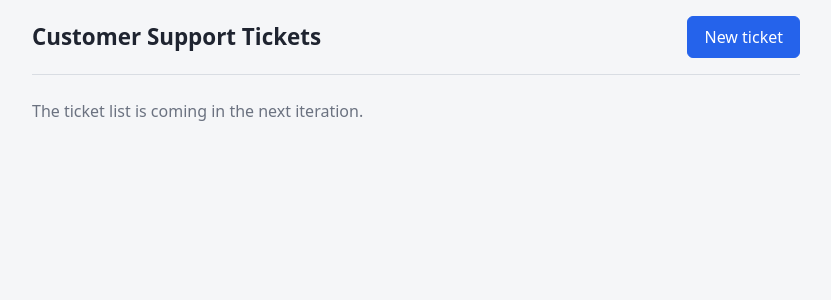
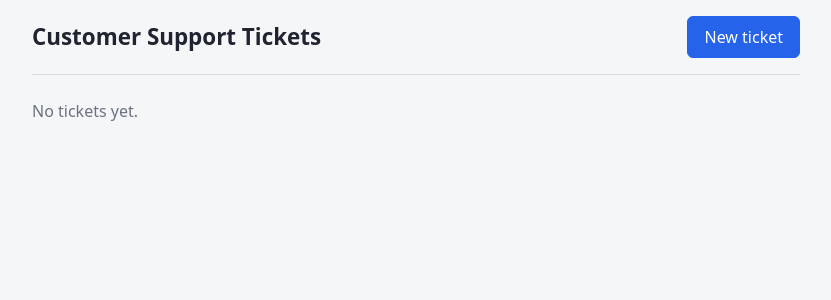
Before and after one commit to shriya678/Customer-support-ticket-app, a React (Vite) app: page / in a window 1280 px wide. Shown: the top 300 px of the page, without its empty margins (224-1055 px from the left). Built offline with nearby package versions, Linux system fonts and the light colour scheme.

Commit message:
fix: show saved tickets on home after refresh

```diff
--- a/src/App.tsx
+++ b/src/App.tsx
@@ -1,16 +1,18 @@
 import { useState } from 'react'
 import TicketForm from './components/TicketForm'
-import { createTicket } from './services/ticketService'
+import { createTicket, getTickets } from './services/ticketService'
 import type { NewTicketInput, Ticket } from './types/ticket'
 
 type View = 'home' | 'create'
 
 function App() {
   const [view, setView] = useState<View>('home')
+  const [tickets, setTickets] = useState<Ticket[]>(getTickets)
   const [createdTicket, setCreatedTicket] = useState<Ticket | null>(null)
 
   function handleCreate(input: NewTicketInput) {
     const ticket = createTicket(input)
+    setTickets(getTickets())
     setCreatedTicket(ticket)
     setView('home')
   }
@@ -41,8 +43,18 @@ function App() {
                 Ticket created: <strong>{createdTicket.title}</strong>
               </p>
             )}
-            {/* Replaced by the ticket list in Iteration 3. */}
-            <p className="muted">The ticket list is coming in the next iteration.</p>
+            {/* Minimal read-back of saved tickets; replaced by the full list in Iteration 3. */}
+            {tickets.length === 0 ? (
+              <p className="muted">No tickets yet.</p>
+            ) : (
+              <ul className="simple-list">
+                {tickets.map((ticket) => (
+                  <li key={ticket.id}>
+                    <strong>{ticket.title}</strong> — {ticket.customerName}, order {ticket.orderNumber}
+                  </li>
+                ))}
+              </ul>
+            )}
           </>
         )}
       </main>
--- a/src/index.css
+++ b/src/index.css
@@ -47,6 +47,10 @@ body {
 
 .muted {
   color: var(--color-muted);
+}
+
+.simple-list {
+  padding-left: 20px;
 }
 
 .card {
```
